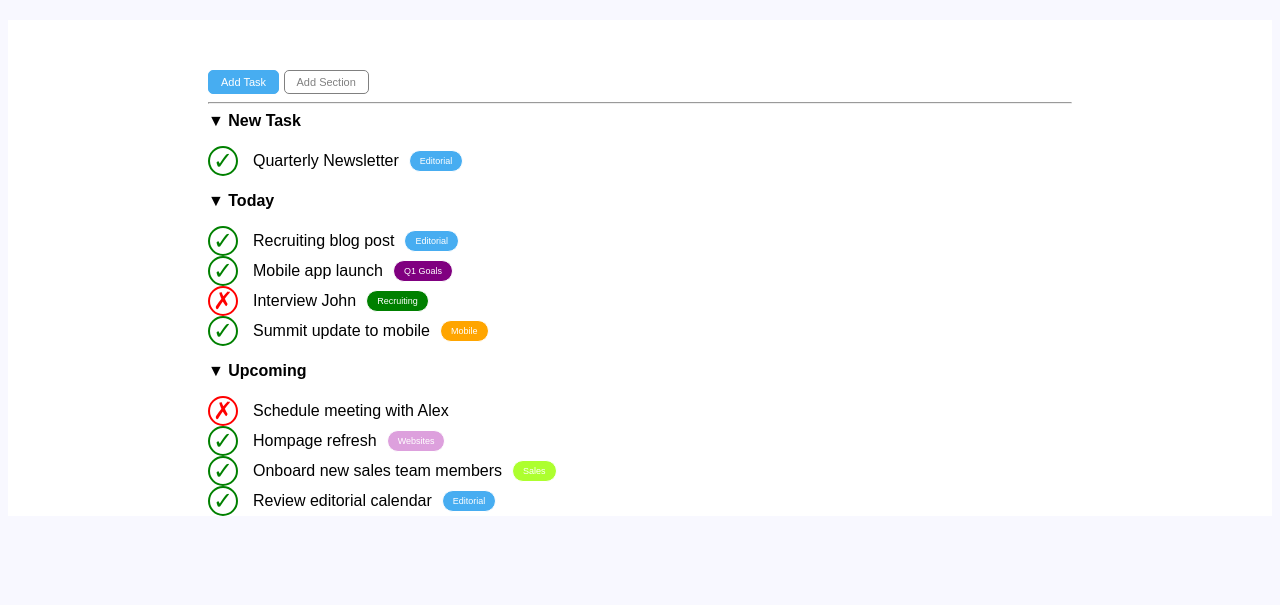
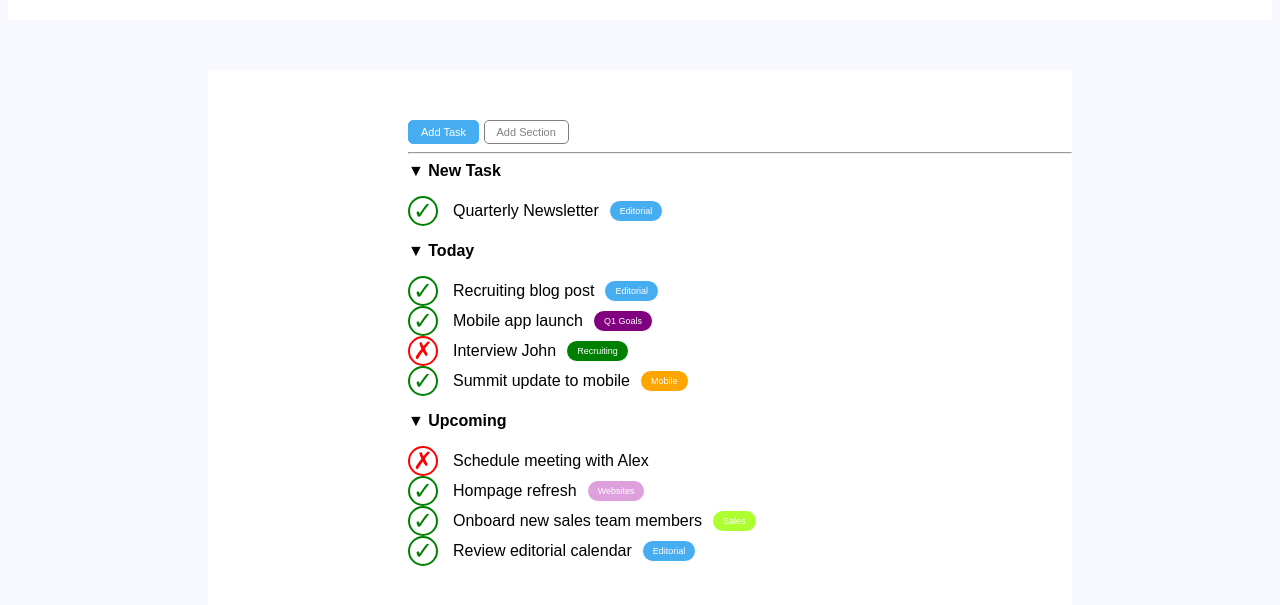
Before and after one commit to GiosciaFra/html-css-toboolist, a plain HTML site: page index.html in a window 1280 px wide. Shown: the part 89-694 px from the top of the page. Drawn offline with Linux system fonts and the light colour scheme.

Commit message:
fixato graficamente e esercizio completo

```diff
--- a/css/style.css
+++ b/css/style.css
@@ -1,19 +1,15 @@
 *  {
     box-sizing: border-box;
+}
+
+nav {
+    background-color: white;
 }
 
 body {
     font-family: sans-serif;
     background-color: ghostwhite;
 }
-
-/* img{
-    padding-top: 25px;
-}
-
-DA FIXARE
- */
-
 
 
 p {
@@ -36,8 +32,11 @@ vertical-align: middle;
 main{
     padding-top: 50px;
     padding-left: 200px;
-    padding-right: 200px;
+    padding-bottom: 50px;
     background-color: white;
+    margin-left: 200px;
+    margin-right: 200px;
+    margin-top: 50px;
 }
 
 
```
